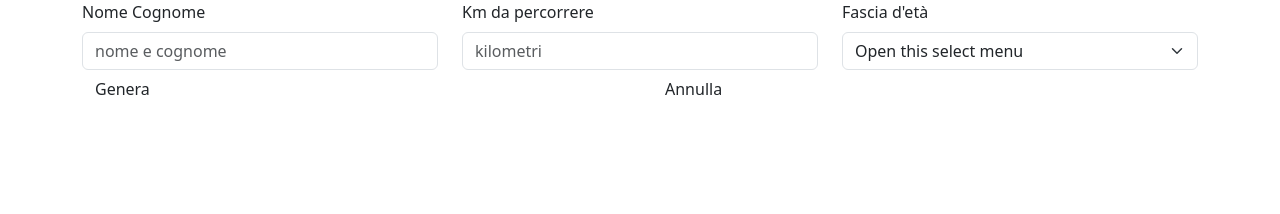
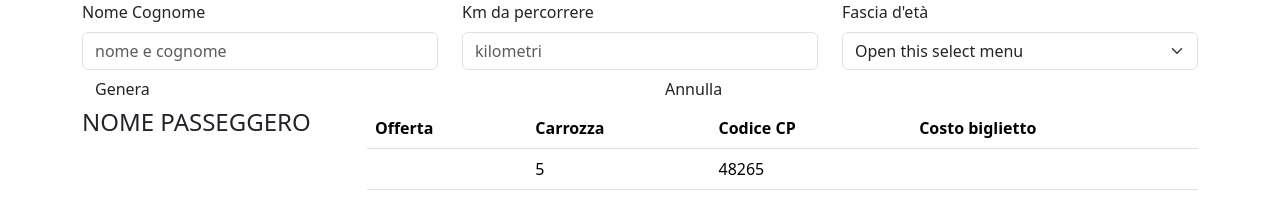
Before and after one commit to ceccobell/js-biglietto-treno-form, a plain HTML site: page index.html in a window 1280 px wide. Drawn offline with nearby package versions, Linux system fonts and the light colour scheme.

Commit message:
[UPD] created structur ticket in html

```diff
--- a/index.html
+++ b/index.html
@@ -36,6 +36,34 @@
             </div>
         </div>
     </div>
+    <div class="container">
+        <div class="row">
+            <div class="col-3">
+                <h4>NOME PASSEGGERO</h4>
+                <div class="name"></div>
+            </div>
+            <div class="col-9">
+                <table class="table">
+                    <thead>
+                      <tr>
+                        <th scope="col">Offerta</th>
+                        <th scope="col">Carrozza</th>
+                        <th scope="col">Codice CP</th>
+                        <th scope="col">Costo biglietto</th>
+                      </tr>
+                    </thead>
+                    <tbody>
+                      <tr>
+                        <td class="ticket_type"></td>
+                        <td>5</td>
+                        <td>48265</td>
+                        <td class="ticket_price"></td>
+                      </tr>
+                    </tbody>
+                  </table>
+            </div>
+        </div>
+    </div>
 
 
 
```
